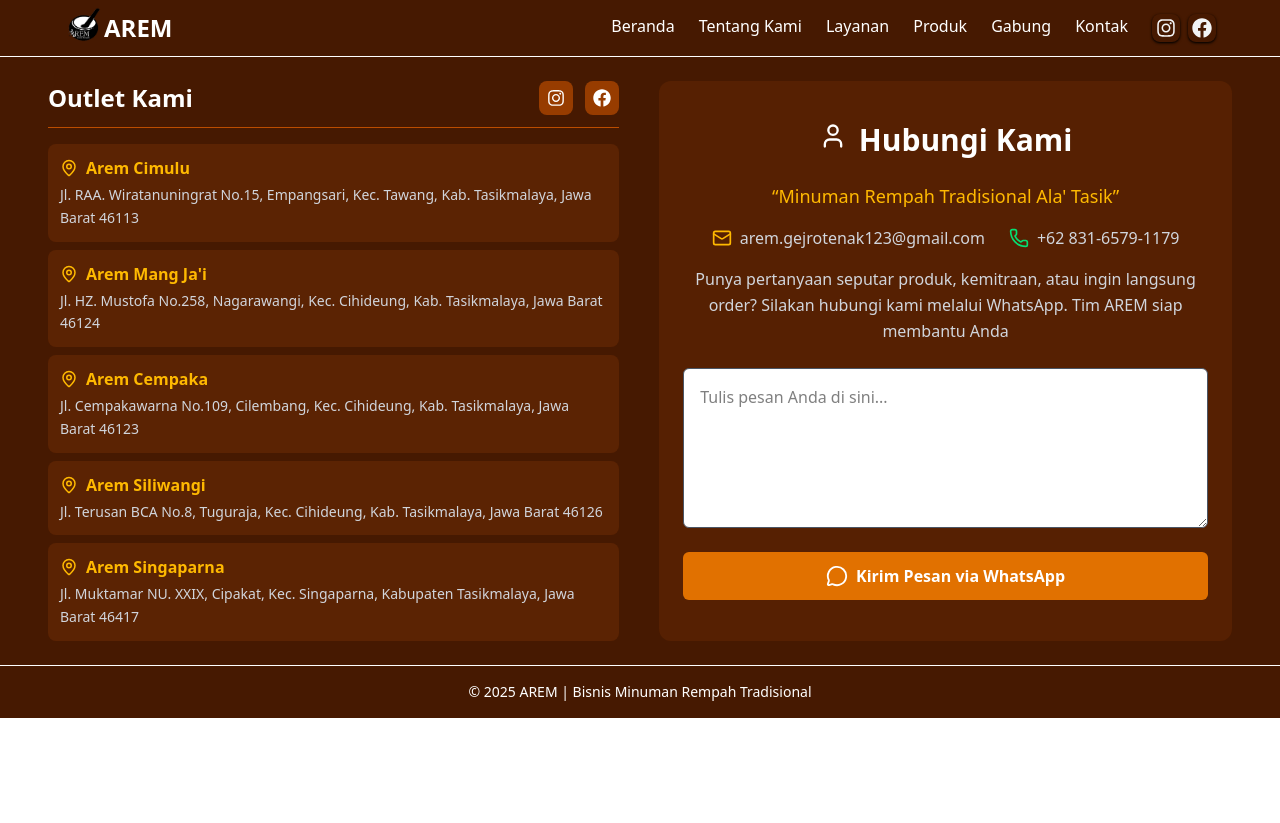
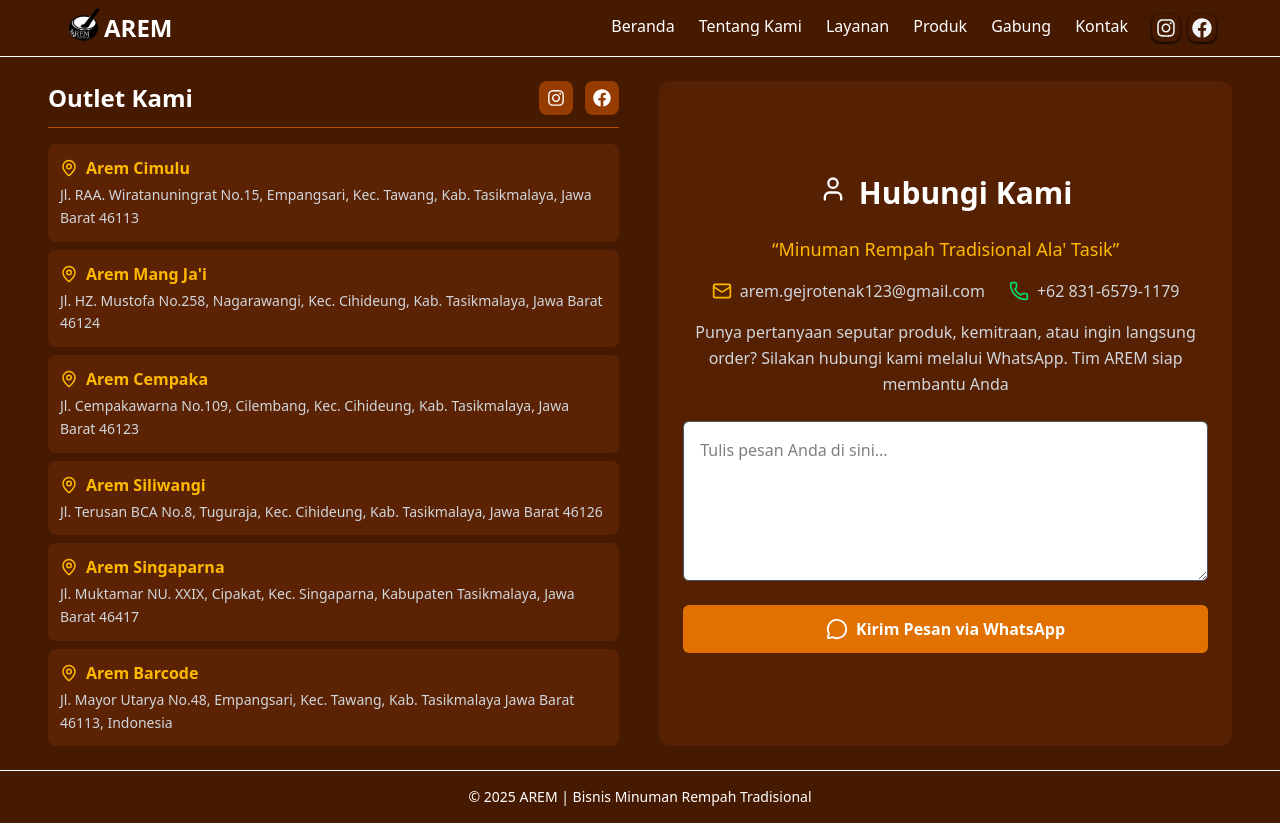
Before and after one commit to aither30/arem-project, a Next.js app: page /contact in a window 1280 px wide. Before the commit the page ends 800 px from the top, so only its background shows below. Built offline with nearby package versions, Linux system fonts and the light colour scheme.

Commit message:
added new outlet

```diff
--- a/src/app/contact/page.tsx
+++ b/src/app/contact/page.tsx
@@ -44,6 +44,11 @@ export default function Contact() {
       name: "Arem Singaparna",
       address:
         "Jl. Muktamar NU. XXIX, Cipakat, Kec. Singaparna, Kabupaten Tasikmalaya, Jawa Barat 46417",
+    },
+    {
+      name: "Arem Barcode",
+      address:
+        "Jl. Mayor Utarya No.48, Empangsari, Kec. Tawang, Kab. Tasikmalaya Jawa Barat 46113, Indonesia",
     },
   ];
 
--- a/src/app/layout.tsx
+++ b/src/app/layout.tsx
@@ -17,6 +17,9 @@ const geistMono = Geist_Mono({
 export const metadata: Metadata = {
   title: "Arem Project",
   description: "Generated by create next app",
+  icons: {
+    icon: "/logo.png",
+  },
 };
 
 export default function RootLayout({
```
